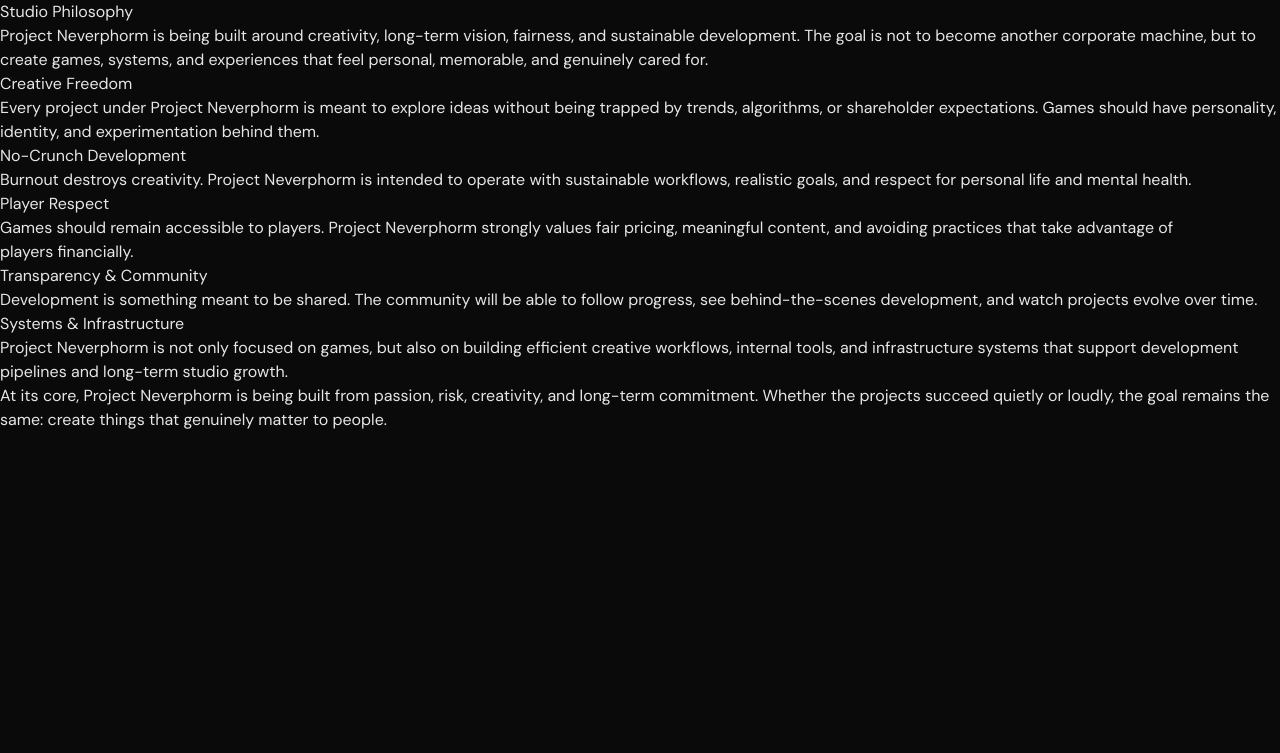
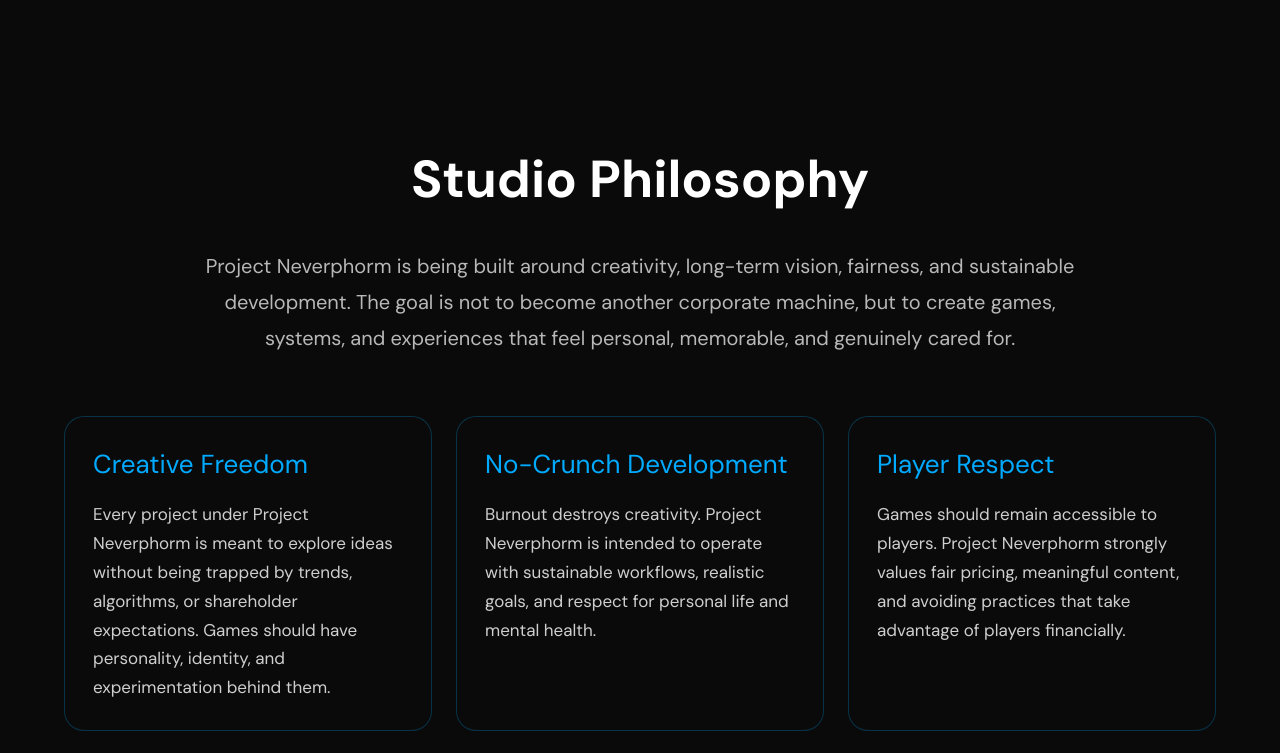
Before and after one commit to Minxci/neverphorm-site, a React (Vite) app in the folder apps/web/: page /philosophy in a window 1280 px wide. Shown: the top 753 px of the page. Built offline with nearby package versions, Linux system fonts and the light colour scheme; the HTML template or start-up script is replaced by a standard one; what pocketbase would draw is missing.

Commit message:
tailwind man... taiwind

```diff
--- a/apps/web/src/index.css
+++ b/apps/web/src/index.css
@@ -128,4 +128,71 @@
     background-position: 0% 50%;
   }
 }
+
+.page-container {
+  max-width: 1200px;
+  margin: 0 auto;
+  padding: 140px 24px 80px;
+  color: white;
 }
+
+.page-title {
+  font-size: 52px;
+  font-weight: 700;
+  text-align: center;
+  margin-bottom: 30px;
+}
+
+.page-description {
+  max-width: 900px;
+  margin: 0 auto 60px;
+  text-align: center;
+  font-size: 20px;
+  line-height: 1.8;
+  color: #b8b8b8;
+}
+
+.philosophy-grid {
+  display: grid;
+  grid-template-columns: repeat(auto-fit, minmax(320px, 1fr));
+  gap: 24px;
+  margin-top: 40px;
+}
+
+.philosophy-card {
+  background: #0a0a0a;
+  border: 1px solid rgba(0, 170, 255, 0.25);
+  border-radius: 20px;
+  padding: 28px;
+  transition: 0.25s ease;
+}
+
+.philosophy-card:hover {
+  transform: translateY(-4px);
+  border-color: rgba(0, 170, 255, 0.6);
+}
+
+.philosophy-card h2 {
+  font-size: 26px;
+  margin-bottom: 16px;
+  color: #00aaff;
+}
+
+.philosophy-card p {
+  color: #cfcfcf;
+  line-height: 1.7;
+  font-size: 17px;
+}
+
+.philosophy-footer {
+  max-width: 900px;
+  margin: 80px auto 0;
+  text-align: center;
+}
+
+.philosophy-footer p {
+  font-size: 20px;
+  line-height: 1.9;
+  color: #bdbdbd;
+}
+}
```
